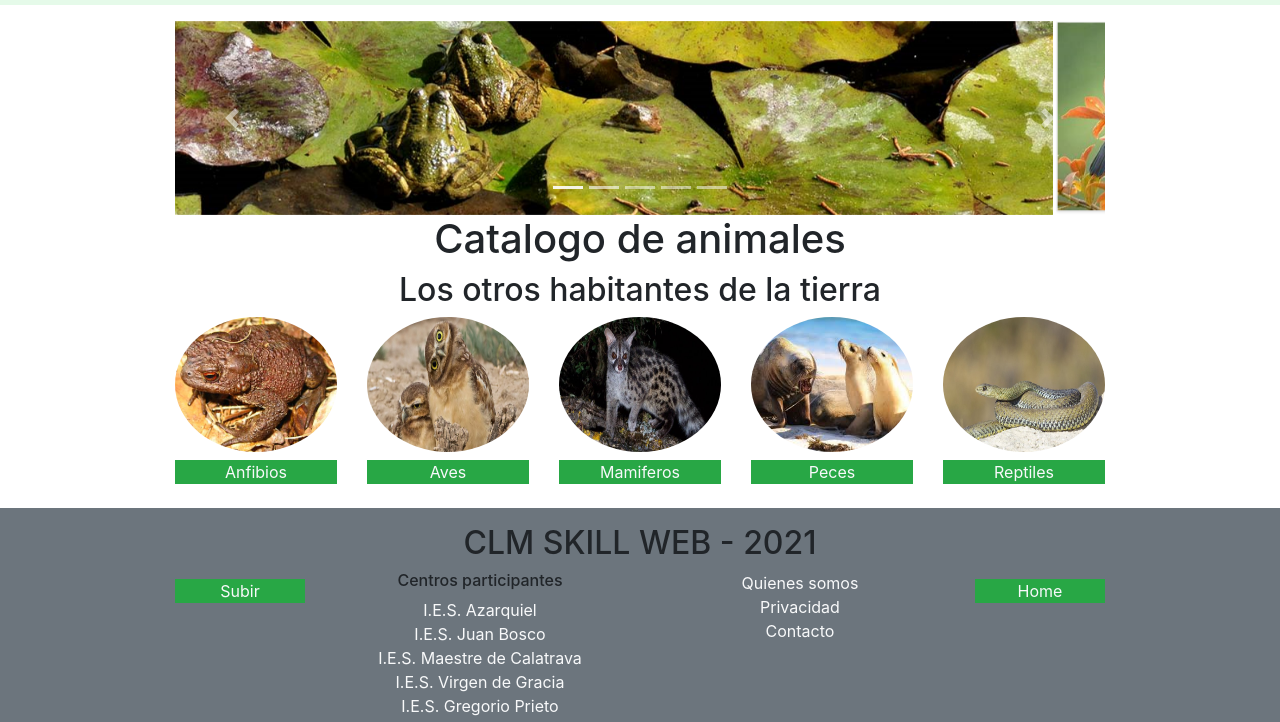
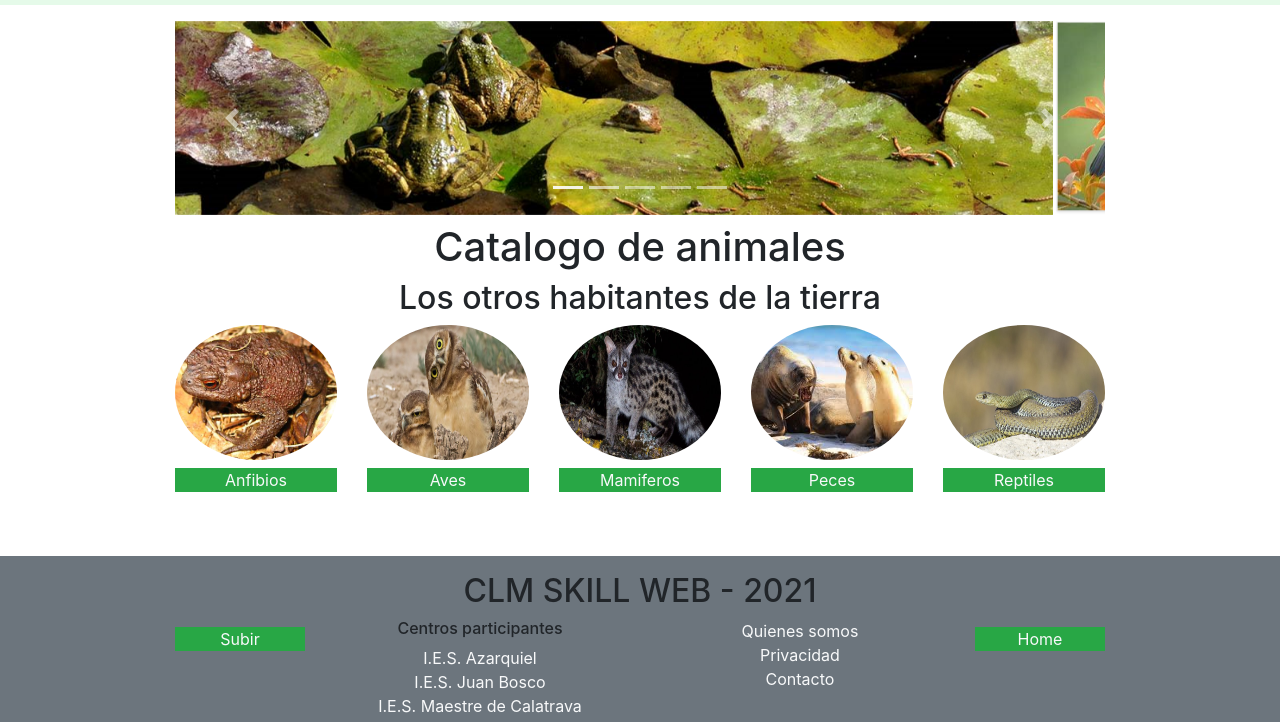
Before and after one commit to s1dam-azarquiel-2021/group-a-web-skills, a plain HTML site: page index.html in a window 1280 px wide. Shown: the part 64-786 px from the top of the page. Drawn offline with nearby package versions, Linux system fonts and the light colour scheme.

Commit message:
[fix] Better margin between main and footer

```diff
--- a/index.html
+++ b/index.html
@@ -51,7 +51,7 @@
         </div>
       </ul>
       <div class="row m-0">
-        <div class="col-md-9 mx-auto pb-2">
+        <div class="col-md-9 mx-auto pb-5">
           <div class="row">
             <div id="carouselExampleIndicators" class="carousel slide col-12" data-ride="carousel">
               <ol class="carousel-indicators">
@@ -87,7 +87,7 @@
                 <span class="sr-only">Next</span>
               </a>
             </div>
-            <h1 class="col-12 text-center">Catalogo de animales</h1>
+            <h1 class="col-12 text-center mt-2">Catalogo de animales</h1>
             <h2 class="col-12 text-center">Los otros habitantes de la tierra</h2>
             <div class="col-12">
               <div class="row d-flex align-items-stretch justify-content-center">
```
